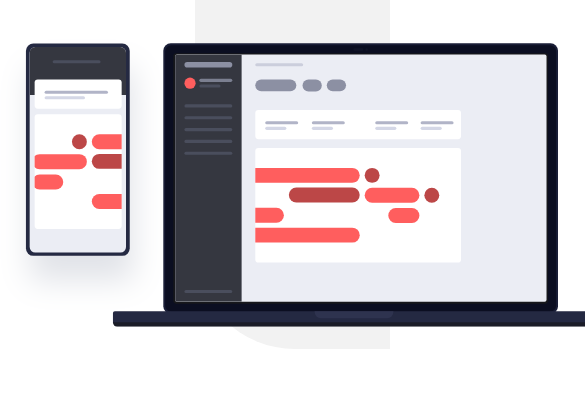
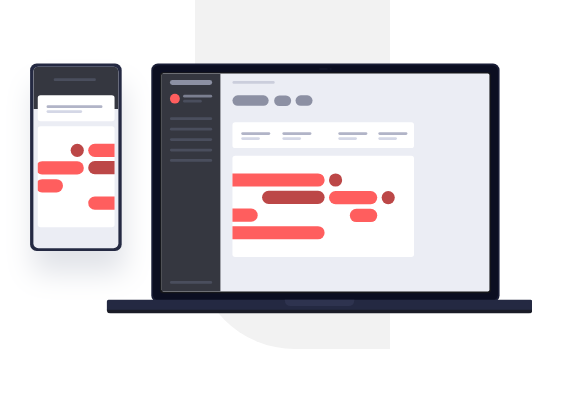
Before and after one commit to Emrikcah/project-tracking-intro, a website: page dist/index.html in a window 390 px wide. Shown: the part 73-471 px from the top of the page, 585 px wide, since content can reach past the window. Drawn offline with nearby package versions, Linux system fonts and the light colour scheme.

Commit message:
finished mobile view

```diff
--- a/scss/_base.scss
+++ b/scss/_base.scss
@@ -26,6 +26,10 @@ body::after{
    z-index: -1;
    border-bottom-left-radius: 100px;
    background-color: var(--light-gray);
+
+   @media (min-width: 1008px){
+      height: 50vh;
+   }
 }
 
 h1,h2,button,nav a,span{
--- a/scss/_main.scss
+++ b/scss/_main.scss
@@ -63,7 +63,7 @@
    .phone_laptop_img {
 
       margin-bottom: 100px;
-      transform: scale(1.7) translate(17%, -10%);
+      transform: scale(1.5) translate(14%, -10%);
    }
 }
 
```
Also changed, not shown: dist/css/main.css.
